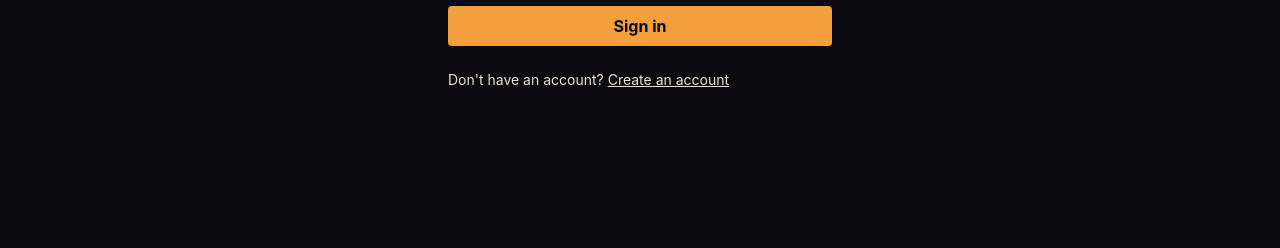
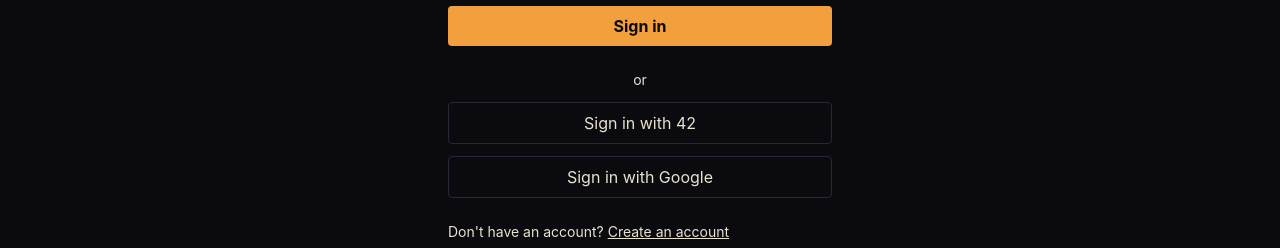
Before and after one commit to robertodelfranco/ft_transcendence, a React (Vite) app in the folder frontend/: page /login in a window 1280 px wide. Shown: the part 300-548 px from the top of the page. Built offline with nearby package versions, Linux system fonts and the light colour scheme; no server answers.

Commit message:
feat: OAuth buttons as plain links with the screen language on login and signup

```diff
--- /dev/null
+++ b/frontend/src/components/OAuthButtons.tsx
@@ -0,0 +1,25 @@
+import { useTranslation } from "react-i18next";
+import { FALLBACK_LANGUAGE, isLanguage } from "../i18n/languages";
+
+const PROVIDERS = ["42", "google"] as const;
+
+const linkClass = "rounded border border-crypt-700 px-4 py-2 text-center hover:text-torch focus-visible:outline-2 focus-visible:outline-torch";
+
+// Links comuns, não <Link>: o backend responde 302 para fora do site, e nenhum script de
+// provedor entra na página (auth.md §2.8)
+export default function OAuthButtons() {
+  const { t, i18n } = useTranslation("auth");
+  const lang = isLanguage(i18n.resolvedLanguage) ? i18n.resolvedLanguage : FALLBACK_LANGUAGE;
+  const query = new URLSearchParams({ lang });
+
+  return (
+    <div className="flex flex-col gap-3">
+      <p className="text-center text-sm">{t("oauth.or")}</p>
+      {PROVIDERS.map((provider) => (
+        <a key={provider} href={`/api/auth/oauth/${provider}/login?${query}`} className={linkClass}>
+          {t(provider === "42" ? "oauth.with42" : "oauth.withGoogle")}
+        </a>
+      ))}
+    </div>
+  );
+}
--- a/frontend/src/locales/en/auth.json
+++ b/frontend/src/locales/en/auth.json
@@ -17,5 +17,10 @@
     "submitting": "Creating account…",
     "haveAccount": "Already have an account?",
     "toLogin": "Sign in"
+  },
+  "oauth": {
+    "or": "or",
+    "with42": "Sign in with 42",
+    "withGoogle": "Sign in with Google"
   }
 }
--- a/frontend/src/locales/es/auth.json
+++ b/frontend/src/locales/es/auth.json
@@ -17,5 +17,10 @@
     "submitting": "Creando cuenta…",
     "haveAccount": "¿Ya tienes cuenta?",
     "toLogin": "Iniciar sesión"
+  },
+  "oauth": {
+    "or": "o",
+    "with42": "Iniciar sesión con 42",
+    "withGoogle": "Iniciar sesión con Google"
   }
 }
--- a/frontend/src/locales/pt-BR/auth.json
+++ b/frontend/src/locales/pt-BR/auth.json
@@ -17,5 +17,10 @@
     "submitting": "Criando conta…",
     "haveAccount": "Já tem conta?",
     "toLogin": "Entrar"
+  },
+  "oauth": {
+    "or": "ou",
+    "with42": "Entrar com a 42",
+    "withGoogle": "Entrar com Google"
   }
 }
--- a/frontend/src/pages/Login.tsx
+++ b/frontend/src/pages/Login.tsx
@@ -8,6 +8,7 @@ import { normalize, validateEmail, validateLoginPassword } from "../auth/validat
 import TextField from "../components/TextField";
 import { usePageTitle } from "../hooks/usePageTitle";
 import { errorMessage } from "../i18n/errorMessage";
+import OAuthButtons from "../components/OAuthButtons";
 
 interface FormError {
   code: string;
@@ -83,6 +84,8 @@ export default function Login() {
         </button>
       </form>
 
+      <OAuthButtons />
+
       <p className="text-sm">
         {t("login.noAccount")}{" "}
         <Link to={signupTo} className="underline hover:text-torch focus-visible:outline-2 focus-visible:outline-torch">
--- a/frontend/src/pages/Signup.tsx
+++ b/frontend/src/pages/Signup.tsx
@@ -10,6 +10,7 @@ import {
 import TextField from "../components/TextField";
 import { usePageTitle } from "../hooks/usePageTitle";
 import { errorMessage } from "../i18n/errorMessage";
+import OAuthButtons from "../components/OAuthButtons";
 
 interface FormError {
   code: string;
@@ -94,6 +95,8 @@ export default function Signup() {
         </button>
       </form>
 
+      <OAuthButtons />
+
       <p className="text-sm">
         {t("signup.haveAccount")}{" "}
         <Link
```
Also changed, not shown: 1 other file (tests, documents, lock files or other folders).
